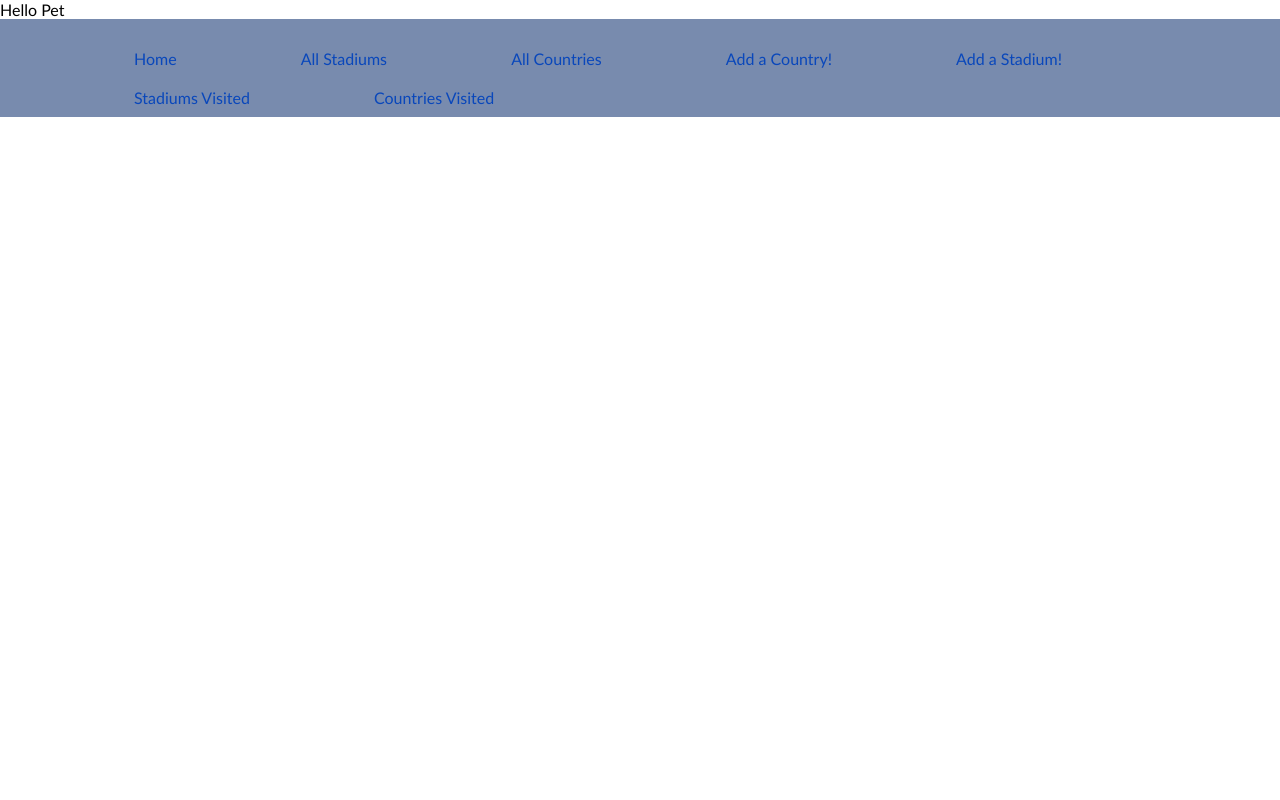
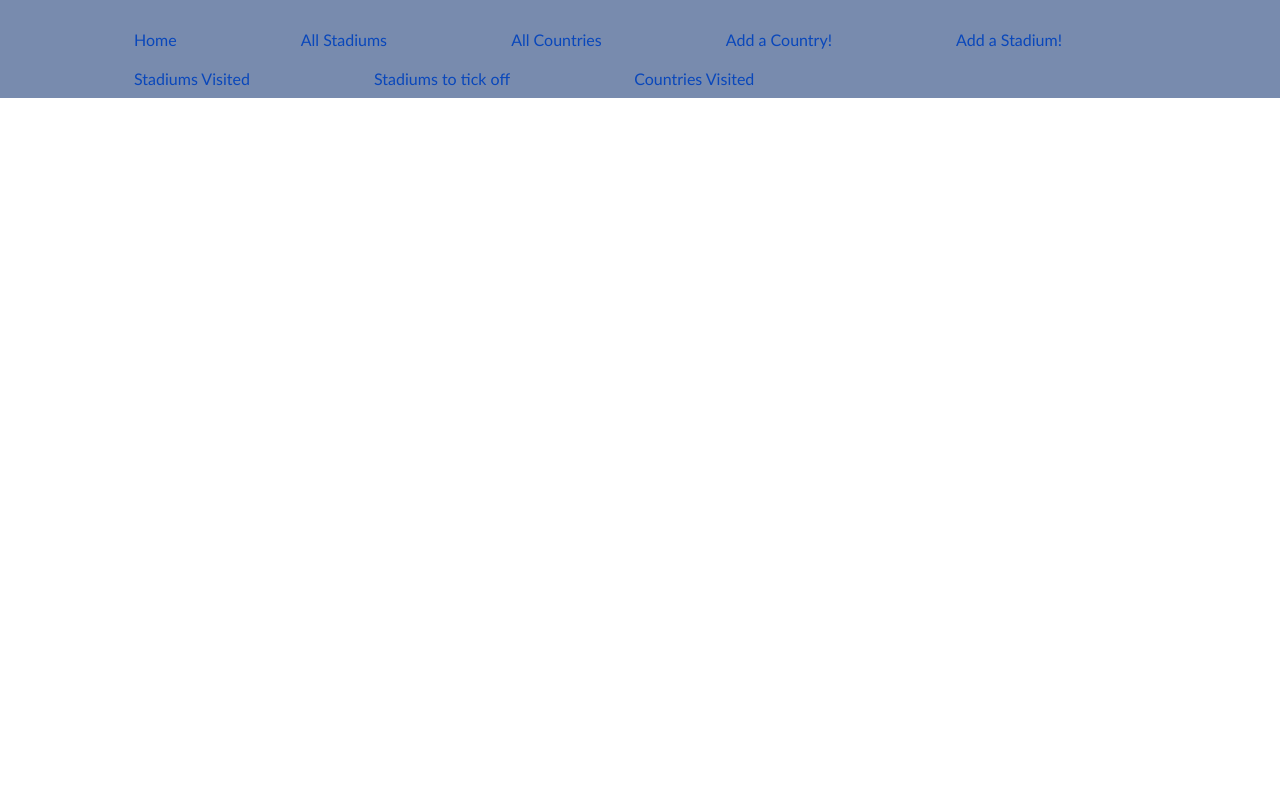
Before and after one commit to garyb6/Project1, a Flask app: page /stadiums/ in a window 1280 px wide. Run offline with Flask 2, Linux system fonts and the light colour scheme; data that the repository does not hold is empty; some libraries are stand-ins or nearby versions.

Commit message:
to visit stadium page works

```diff
--- a/controllers/stadiums_controller.py
+++ b/controllers/stadiums_controller.py
@@ -66,3 +66,8 @@ def delete_stadium(id):
 def stadiums_visited():
     stadiums = stadium_repository.select_visited()
     return render_template("stadiums/visited.html", all_stadiums = stadiums)
+
+@stadiums_blueprint.route("/stadiums/to_visit/")
+def stadiums_to_visit():
+    stadiums = stadium_repository.select_to_visit()
+    return render_template("stadiums/to_visit.html", all_stadiums = stadiums)
--- a/templates/base.html
+++ b/templates/base.html
@@ -24,6 +24,7 @@
                 <li><a href="{{url_for('countries.new_country') }}">Add a Country!</a></li>
                 <li><a href="{{url_for('stadiums.new_stadium') }}">Add a Stadium!</a></li>
                 <li><a href="{{url_for('stadiums.stadiums_visited') }}">Stadiums Visited</a></li>
+                <li><a href="{{url_for('stadiums.stadiums_to_visit') }}">Stadiums to tick off</a></li>
                 <li><a href="{{url_for('countries.countries_visited') }}">Countries Visited</a></li>
             </ul>
             </nav>
--- a/templates/stadiums/visited.html
+++ b/templates/stadiums/visited.html
@@ -1,7 +1,3 @@
-Hello Pet
-
-
-
 {% extends "base.html" %}
 <hr>
 {% block content %}
```
Also changed, not shown: templates/stadiums/to_visit.html (+25 -1 lines).
